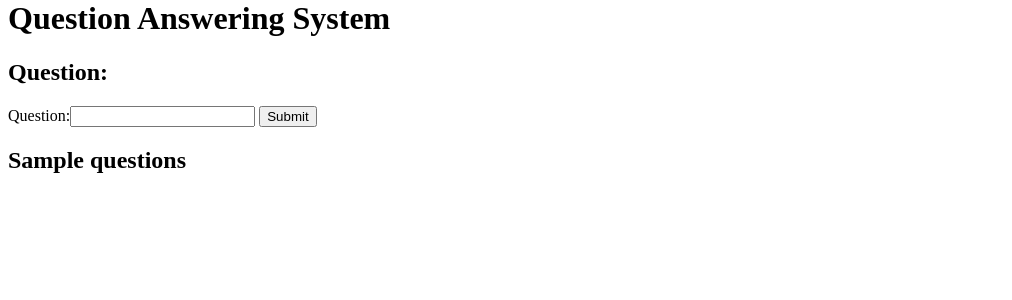
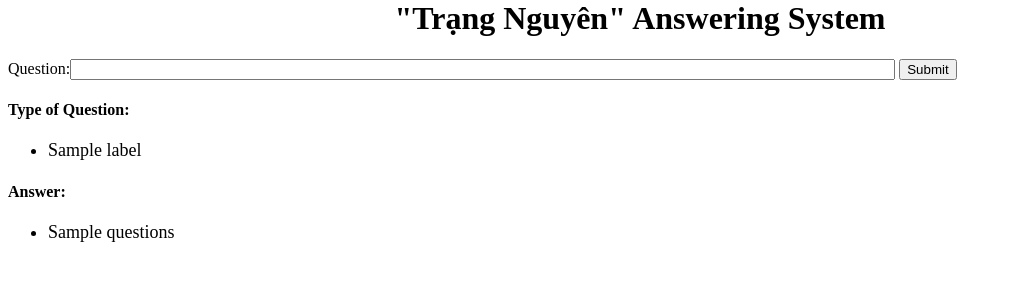
Before and after one commit to phamhunglam/Question_Answering_system, a Django app: template QAS/templates/QAS/index.html in a window 1280 px wide. Shown: the part 21-321 px from the top of the page, without its empty margins (0-1012 px from the left). Run offline with Django 3.2, Linux system fonts and the light colour scheme; tables that the repository leaves empty hold one stand-in row (values such as "Sample post"); the template is opened without the code that fills it: values that come from a table or form of the project are taken from there, most other values are stand-ins (such as "Sample title", 1, 10 or a date in 2020).

Commit message:
QAS ver1

```diff
--- a/QAS/templates/QAS/index.html
+++ b/QAS/templates/QAS/index.html
@@ -1,21 +1,37 @@
 <!DOCTYPE html>
+
 <html lang ='en'>
     <header>
         <title>Question Answering System</title>
+        <style>
+            h1 {
+                text-align: center;
+            }
+            from {
+                align-self: center;
+            }
+            li {
+                font-size: large;
+            }
+        </style>
     </header>
+
     <body>
-        <h1>Question Answering System</h1>
-        <h2>Question:</h2>
-        <form action="" method ="POST">
+        <h1>"Trạng Nguyên" Answering System</h1>
+        <form action="" method ="POST" >
             {% csrf_token %}
-            {{form}}
+            {{form }}
             <input type="submit">
         </form>
-        {% comment %} <ul>
-            {% for question in questions%}
-                <li>{{question}}</li>
-            {% endfor %}
-        </ul> {% endcomment %}
-        <h2>{{questions}}</h2>
+        <h4>Type of Question:</h4>
+        <ul>
+            <li>{{label}}</li>
+        </ul>
+        <h4>Answer:</h4>
+
+        <ul>
+                <li>{{questions}}</li>
+        </ul>
+
     </body>
 </html>
--- a/QAS/views.py
+++ b/QAS/views.py
@@ -3,10 +3,10 @@ from django import forms
 from QAmodel.main import system
 
 class QuestionForm(forms.Form):
-    question = forms.CharField()
+    question = forms.CharField(widget=forms.TextInput(attrs={'class':'special', 'size': '100'}))
 
 questions = ""
-
+labels = ""
 
 
 def index(request):
@@ -14,11 +14,12 @@ def index(request):
         form = QuestionForm(request.POST)
         if form.is_valid():
             question =form.cleaned_data["question"]
-            questions = system(question)
+            questions,labels = system(question)
             print(question)
             return render(request, 'QAS/index.html',{
                 "form":form,
-                "questions":questions
+                "questions":questions,
+                "label": labels
 
             })
         else:
```
